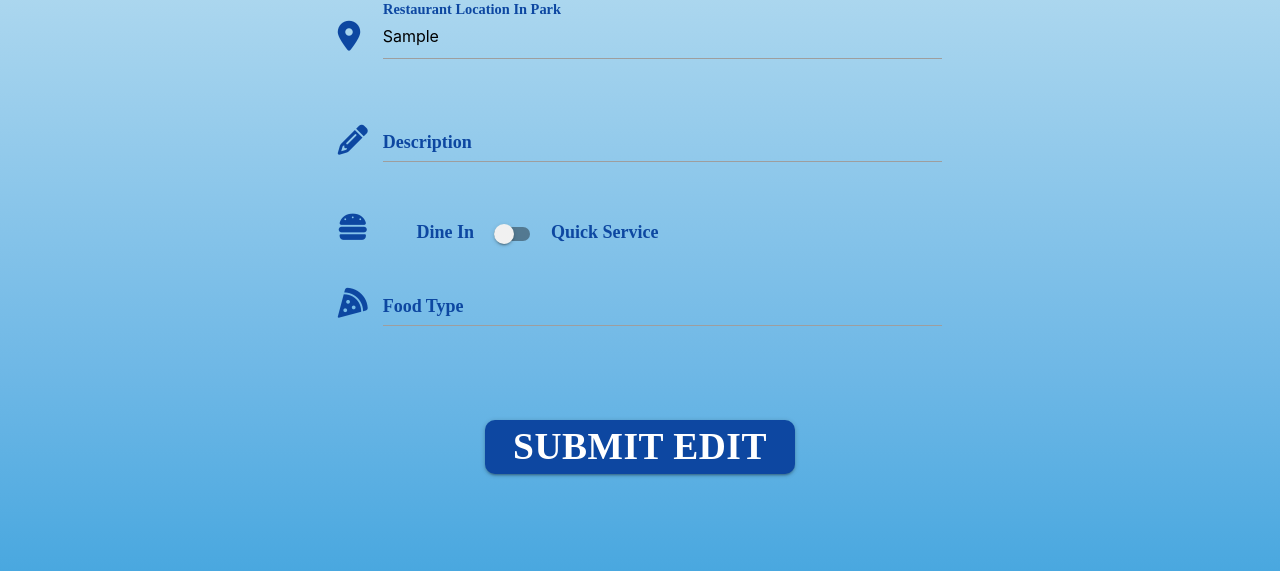
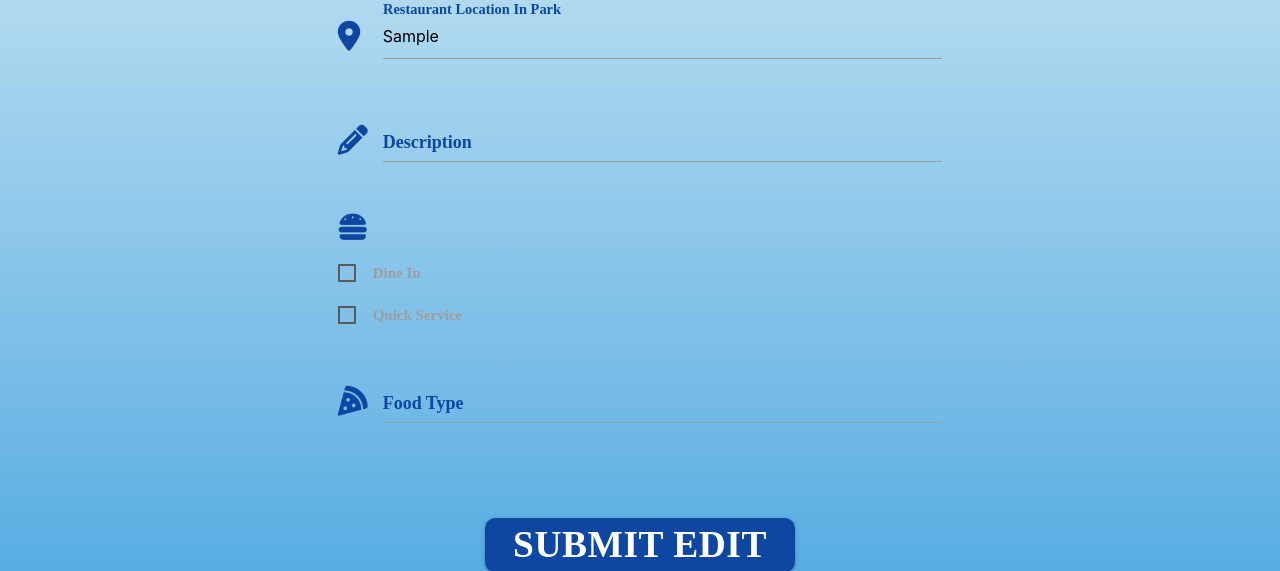
Before and after one commit to veebee4/mousepediadb, a Flask app: page /edit_restaurant/1 in a window 1280 px wide. Shown: the part 489-1060 px from the top of the page. Run offline with Flask 2, Linux system fonts and the light colour scheme; tables that the repository leaves empty hold one stand-in row (values such as "Sample post"); some libraries are stand-ins or nearby versions; some web fonts are replaced.

Commit message:
Add checkboxes to replace switch on edit_restaurant.html

```diff
--- a/mousepediadb/templates/edit_restaurant.html
+++ b/mousepediadb/templates/edit_restaurant.html
@@ -49,15 +49,20 @@
             <!-- dine_or_quick_service -->
             <div class="row">
                 <div class="col s12">
-                    <!-- switch component to select either dine in or quick service-->
-                    <div class="switch">
-                        <i class="fa-solid fa-burger blue-text text-darken-4 prefix"></i>
-                        <label class="dine_quick_service_label">Dine In
-                            <input type="checkbox" id="dine_or_quick_service" name="dine_or_quick_service" value="{{ restaurant.dine_or_quick_service }}" required>
-                            <span class="lever"></span>
-                            Quick Service
+                    <i class="fa-solid fa-burger blue-text text-darken-4 prefix"></i>
+                    <!-- check boxes to select dine in, quick service or both -->
+                    <p>
+                        <label class="dine_in_label">
+                            <input type="checkbox" name="service_type" value="dine_in" {% if 'dine_in' in services %}checked{% endif %}/>
+                            <span>Dine In</span>
                         </label>
-                    </div>
+                    </p>
+                    <p>
+                        <label class="quick_service_label">
+                            <input type="checkbox" name="service_type" value="quick_service" {% if 'quick_service' in services %}checked{% endif %} />
+                            <span>Quick Service</span>
+                        </label>
+                    </p>
                 </div>
             </div>
             <!-- food_type -->
```
